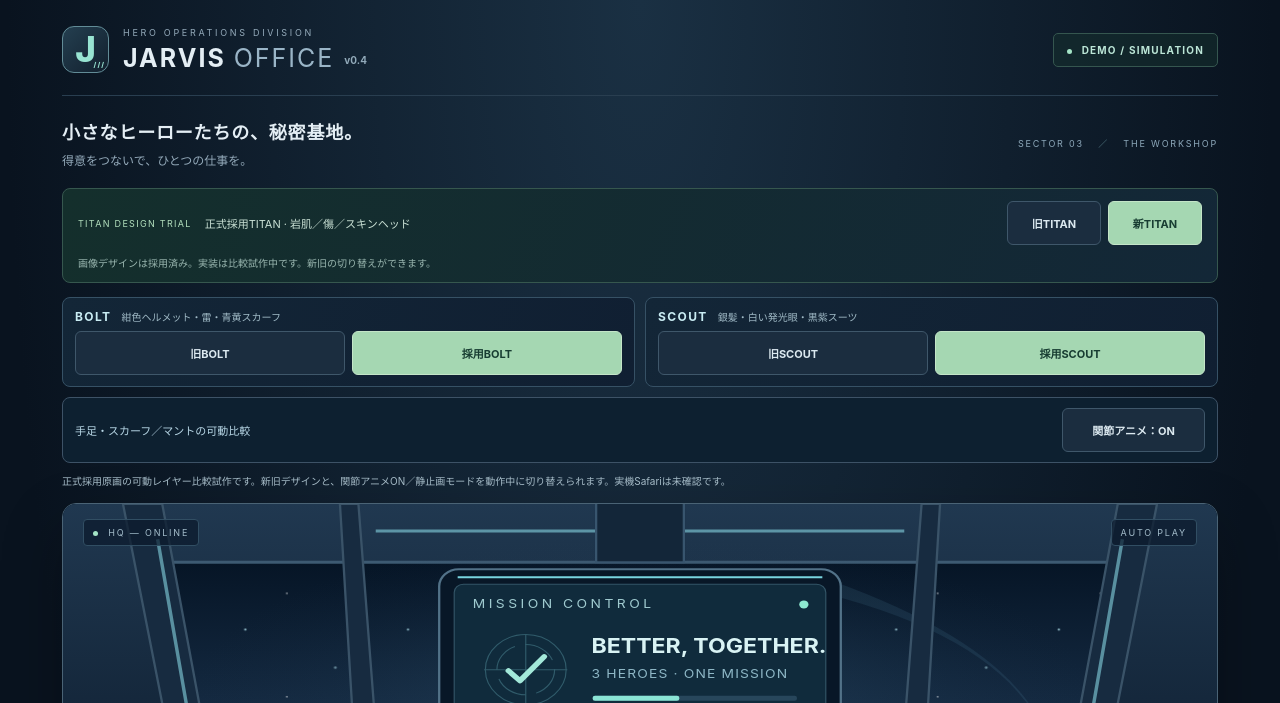
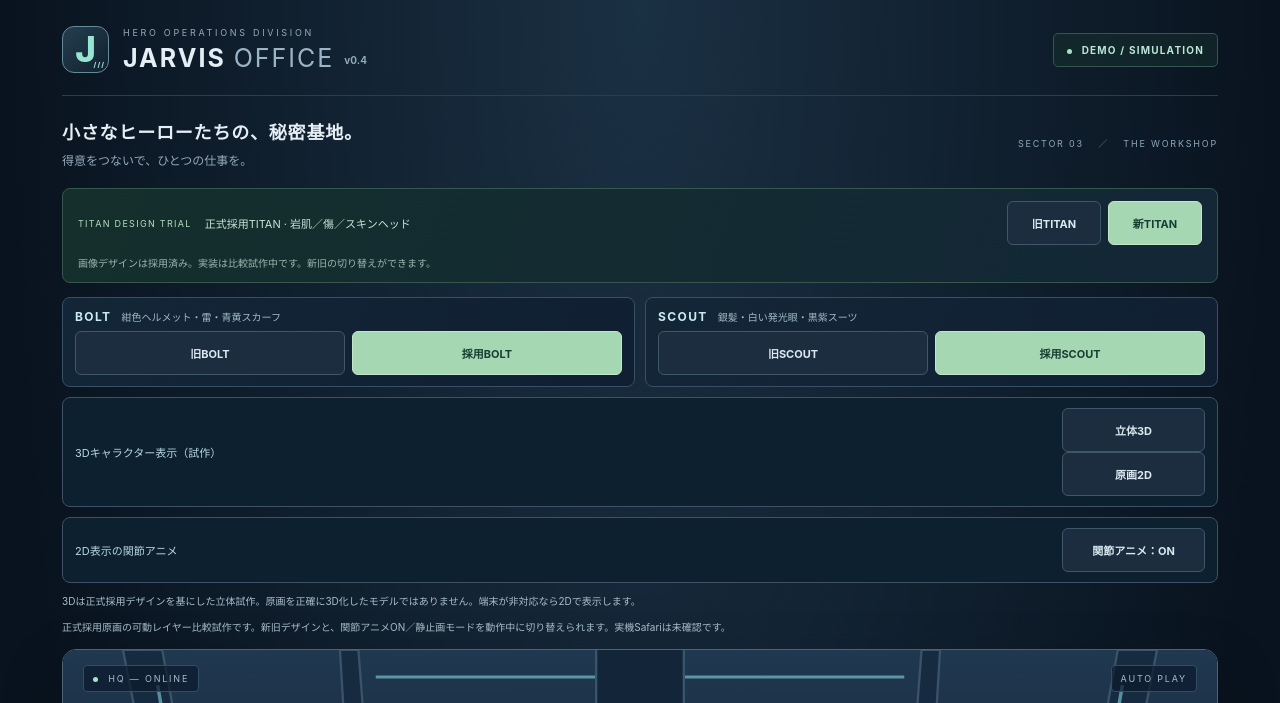
Before and after one commit to toshinari-animego/jarvis-office-demo, a website with bundled scripts: page index.html in a window 1280 px wide. Shown: the top 703 px of the page. Built offline with nearby package versions, Linux system fonts and the light colour scheme.

Commit message:
Add explicit real 3D and original 2D view modes without removing existing controls

```diff
--- a/index.html
+++ b/index.html
@@ -17,7 +17,9 @@
 <section class="crew-trials" aria-label="正式採用デザインの比較">
   <div class="crew-skin-group"><strong>BOLT</strong><span>紺色ヘルメット・雷・青黄スカーフ</span><div class="trial-buttons"><button id="boltOldBtn" class="button" type="button" aria-pressed="false">旧BOLT</button><button id="boltNewBtn" class="button" type="button" aria-pressed="true">採用BOLT</button></div></div>
   <div class="crew-skin-group"><strong>SCOUT</strong><span>銀髪・白い発光眼・黒紫スーツ</span><div class="trial-buttons"><button id="scoutOldBtn" class="button" type="button" aria-pressed="false">旧SCOUT</button><button id="scoutNewBtn" class="button" type="button" aria-pressed="true">採用SCOUT</button></div></div>
-  <div class="rig-switch"><span>手足・スカーフ／マントの可動比較</span><button class="button" type="button" id="rigMotionBtn" aria-pressed="true">関節アニメ：ON</button></div>
+  <div class="rig-switch"><span>3Dキャラクター表示（試作）</span><div class="rig-view-buttons"><button class="button" type="button" id="view3dBtn" aria-pressed="true">立体3D</button><button class="button" type="button" id="view2dBtn" aria-pressed="false">原画2D</button></div></div>
+  <div class="rig-switch"><span>2D表示の関節アニメ</span><button class="button" type="button" id="rigMotionBtn" aria-pressed="true">関節アニメ：ON</button></div>
+  <p id="threeStatus" role="status">3Dは正式採用デザインを基にした立体試作。原画を正確に3D化したモデルではありません。端末が非対応なら2Dで表示します。</p>
   <p>正式採用原画の可動レイヤー比較試作です。新旧デザインと、関節アニメON／静止画モードを動作中に切り替えられます。実機Safariは未確認です。</p>
 </section>
 <section class="stage" id="stage" aria-label="3体のヒーローが仕事を引き継ぐ司令基地">
```
